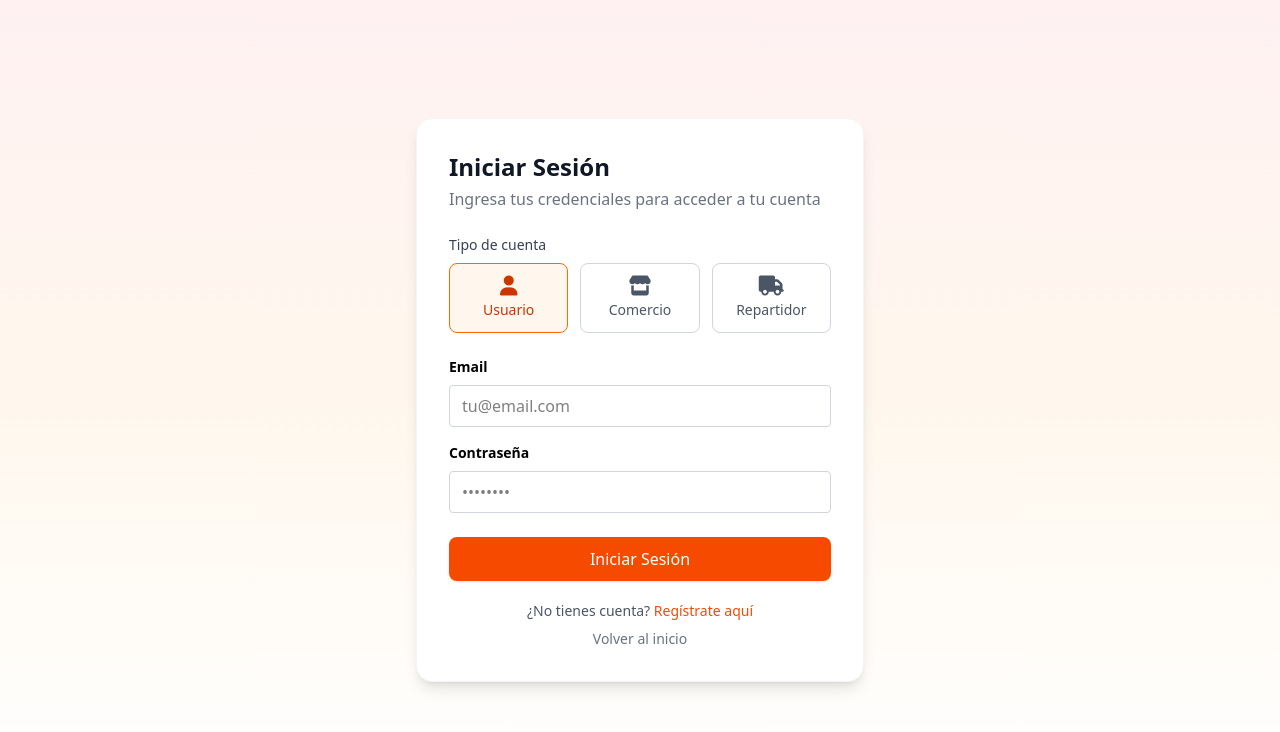
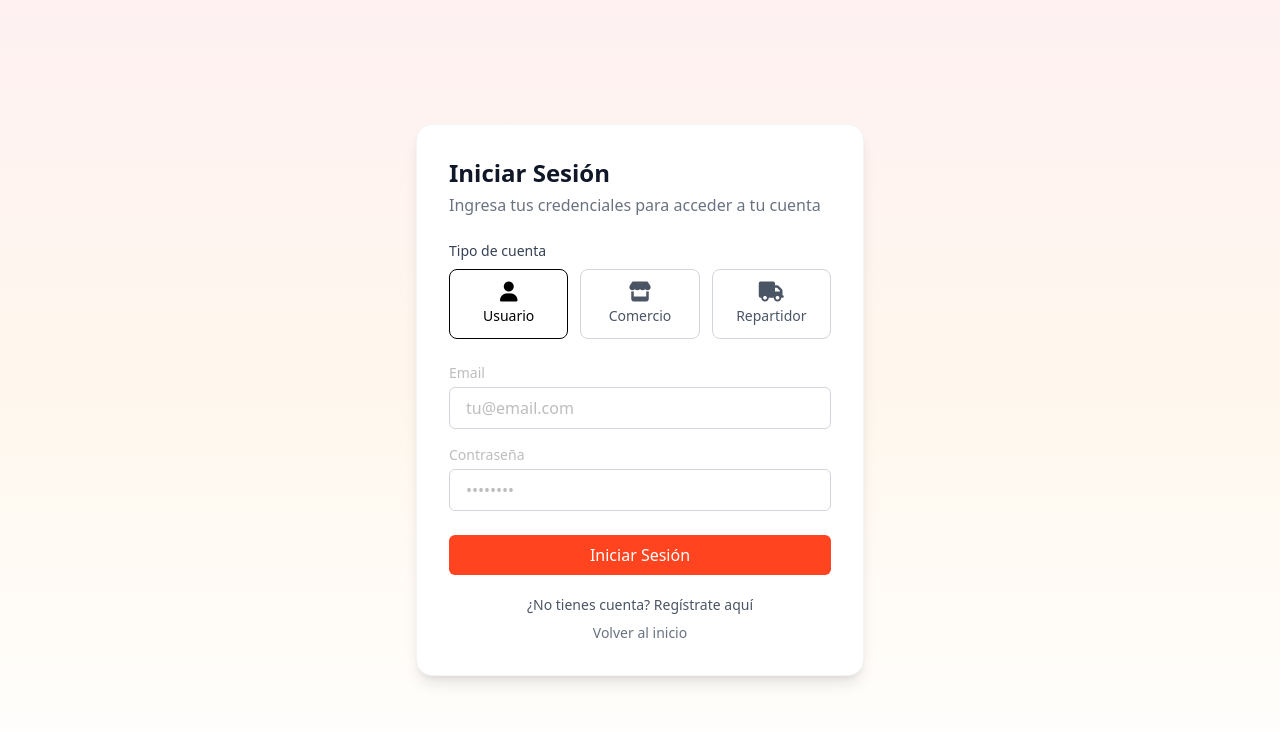
Before and after one commit to LautaroCarnevale/fastmarket-cl, a Vue app: page /login in a window 1280 px wide. Shown: the top 732 px of the page. Built offline with nearby package versions, Linux system fonts and the light colour scheme; no server answers; what @iconify/tailwind4 would draw is missing.

Commit message:
<feat>(ui): cambios en la ui de login + error generales

```diff
--- /dev/null
+++ b/src/components/ui/Button.vue
@@ -0,0 +1,63 @@
+<script setup>
+const props = defineProps({
+    class: { type: String, default: '' },
+    variant: {
+        type: String,
+        default: 'default',
+        validator: v =>
+            ['default', 'secondary', 'outline', 'ghost', 'link', 'danger'].includes(v)
+    },
+    size: {
+        type: String,
+        default: 'md',
+        validator: s => ['xs', 'sm', 'md', 'lg'].includes(s)
+    },
+    disabled: { type: Boolean, default: false },
+    loading: { type: Boolean, default: false },
+    fullWidth: { type: Boolean, default: false },
+    type: { type: String, default: 'button' }
+})
+
+const base = `font-medium rounded-md transition-all duration-200 cursor-pointer
+disabled:cursor-not-allowed flex justify-center items-center gap-2
+focus:outline-none shadow-soft disabled:opacity-60`
+
+// 🎨 Variantes actualizadas al esquema Rappi
+const variants = {
+    default:
+        'bg-naranjaMedio text-blanco hover:bg-naranjaAlto active:bg-naranjaBajo focus-visible:ring-2 focus-visible:ring-naranjaMedio',
+    secondary:
+        'bg-crema text-grisOscuro border border-grisMedio hover:bg-crema/80 active:bg-crema/70',
+    outline:
+        'border-2 border-naranjaMedio text-naranjaMedio hover:bg-naranjaMedio hover:text-blanco transition-colors',
+    ghost:
+        'text-naranjaMedio hover:bg-naranjaMedio/10 active:bg-naranjaMedio/20 transition',
+    link:
+        'text-naranjaMedio underline underline-offset-4 hover:text-naranjaAlto px-0 py-0',
+    danger:
+        'bg-rojoError text--blanco hover:bg-red-600 active:bg-red-700 focus-visible:ring-2 focus-visible:ring-rojoError]'
+}
+
+const sizes = {
+    xs: 'px-3 py-1 text-xs',
+    sm: 'px-4 py-1.5 text-sm',
+    md: 'px-5 py-2 text-base',
+    lg: 'px-6 py-3 text-lg'
+}
+</script>
+
+<template>
+    <button :type="type"
+            :disabled="disabled || loading"
+            :class="[
+                base,
+                variants[variant],
+                sizes[size],
+                fullWidth ? 'w-full' : '',
+                props.class
+            ]">
+        <span v-if="loading"
+              class="animate-spin h-4 w-4 border-2 border-white border-t-transparent rounded-full"></span>
+        <slot />
+    </button>
+</template>
--- /dev/null
+++ b/src/components/ui/Input.vue
@@ -0,0 +1,53 @@
+<script setup>
+import { computed } from 'vue'
+
+const props = defineProps({
+    label: String,
+    type: {
+        type: String,
+        default: 'text'
+    },
+    name: String,
+    placeholder: String,
+    modelValue: [String, Number],
+    errorMessage: String,
+    class: {
+        type: String,
+        default: ''
+    },
+    disabled: {
+        type: Boolean,
+        default: false
+    }
+
+})
+
+const emit = defineEmits(['update:modelValue'])
+
+const inputClass = computed(() => `
+  w-full px-4 py-2 rounded-md border
+  ${props.errorMessage ? 'border-red-500' : 'border-gray-300'}
+  focus:outline-none focus:ring-2 focus:ring-azulBajo
+  text-grisAlto placeholder:text-grisMedio bg-white
+  disabled:opacity-60 disabled:cursor-not-allowed
+  ${props.class}
+`)
+</script>
+
+<template>
+    <div class="flex flex-col gap-1 w-full">
+        <label v-if="label"
+               :for="name"
+               class="text-sm font-medium text-grisMedio">{{ label }}</label>
+        <input :id="name"
+               :name="name"
+               :type="type"
+               :placeholder="placeholder"
+               :disabled="disabled"
+               :class="inputClass"
+               :value="modelValue"
+               @input="emit('update:modelValue', $event.target.value)" />
+        <p v-if="errorMessage"
+           class="text-red-500 text-xs mt-1">{{ errorMessage }}</p>
+    </div>
+</template>
--- a/src/style.css
+++ b/src/style.css
@@ -7,3 +7,27 @@
   background-color: #f5f5f5;
 
 }
+
+@theme {
+    --color-naranjaBajo: #ff6b4a;      /* naranja base principal */
+    --color-naranjaMedio: #ff441f;     /* naranja más intenso (hover) */
+    --color-naranjaAlto: #d83412;      /* naranja oscuro (active) */
+    --color-crema: #fff2ed;            /* fondos claros */
+    --color-grisClaro: #f5f5f5;        /* gris para backgrounds neutros */
+    --color-grisMedio: #bdbdbd;        /* gris medio */
+    --color-grisOscuro: #4b4b4b;       /* gris alto para textos */
+    --color-blanco: #ffffff;
+    --color-rojoError: #e53935;
+    --color-verdeOk: #4caf50;
+
+
+    --font-weight-bold: 700;
+    --font-weight-medium: 500;
+    --font-weight-regular: 400;
+    --font-weight-light: 300;
+
+    --text-title: 2rem;         /* títulos grandes */
+    --text-subtitle: 1.25rem;   /* subtítulos */
+    --text-text: 1rem;          /* texto base */
+    --text-small: 0.875rem;     /* texto pequeño */
+}
--- a/src/views/Login.vue
+++ b/src/views/Login.vue
@@ -3,9 +3,13 @@ import { ref } from "vue";
 import { RouterLink } from "vue-router";
 import { useAuthStore } from "../store/auth";
 import { Form, Field, ErrorMessage } from "vee-validate";
+import { ROLES } from "../constants/roles";
 
-const selectedType = ref("usuario");
-const auth = useAuthStore()
+import Input from "../components/ui/Input.vue";
+import Button from "../components/ui/Button.vue";
+
+const selectedType = ref(ROLES.USER);
+const auth = useAuthStore();
 
 const form = ref({
     email: "",
@@ -13,16 +17,16 @@ const form = ref({
 });
 
 async function onSubmit(values, { setErrors, setFieldError }) {
+    setErrors({});
     try {
         const payload = {
             email: values.email,
             password: values.password,
-            // tipoCuenta: selectedType.value
+            selectedType: selectedType.value,
         };
 
         await auth.login(payload);
     } catch (err) {
-        // erroes generales: ej: "usuario ya existente"
         if (err?.errors && typeof err.errors === "object") {
             setErrors(err.errors);
         } else if (Array.isArray(err?.message)) {
@@ -45,33 +49,33 @@ async function onSubmit(values, { setErrors, setFieldError }) {
     <div class="mb-6">
         <h3 class="text-sm font-medium text-gray-700 mb-2">Tipo de cuenta</h3>
         <div class="grid grid-cols-3 gap-3">
-            <button @click="selectedType = 'usuario'"
+            <button @click="selectedType = ROLES.USER"
                     :class="[
                         'flex flex-col items-center justify-center p-3 border rounded-lg transition-all duration-200 cursor-pointer',
-                        selectedType === 'usuario'
-                            ? 'border-orange-500 bg-orange-50 text-orange-700'
+                        selectedType === ROLES.USER
+                            ? 'border-azulBajo bg-azulBajo/10 text-azulBajo'
                             : 'border-gray-300 hover:border-gray-400 text-gray-600',
                     ]">
                 <i class="fa-solid fa-user text-xl mb-1"></i>
                 <span class="text-sm font-medium">Usuario</span>
             </button>
 
-            <button @click="selectedType = 'comercio'"
+            <button @click="selectedType = ROLES.VENDOR_STAFF"
                     :class="[
                         'flex flex-col items-center justify-center p-3 border rounded-lg transition-all duration-200 cursor-pointer',
-                        selectedType === 'comercio'
-                            ? 'border-orange-500 bg-orange-50 text-orange-700'
+                        selectedType === ROLES.VENDOR_STAFF
+                            ? 'border-azulBajo bg-azulBajo/10 text-azulBajo'
                             : 'border-gray-300 hover:border-gray-400 text-gray-600',
                     ]">
                 <i class="fa-solid fa-store text-xl mb-1"></i>
                 <span class="text-sm font-medium">Comercio</span>
             </button>
 
-            <button @click="selectedType = 'repartidor'"
+            <button @click="selectedType = ROLES.DRIVER"
                     :class="[
                         'flex flex-col items-center justify-center p-3 border rounded-lg transition-all duration-200 cursor-pointer',
-                        selectedType === 'repartidor'
-                            ? 'border-orange-500 bg-orange-50 text-orange-700'
+                        selectedType === ROLES.DRIVER
+                            ? 'border-azulBajo bg-azulBajo/10 text-azulBajo'
                             : 'border-gray-300 hover:border-gray-400 text-gray-600',
                     ]">
                 <i class="fa-solid fa-truck text-xl mb-1"></i>
@@ -82,39 +86,44 @@ async function onSubmit(values, { setErrors, setFieldError }) {
 
     <Form @submit="onSubmit"
           class="flex flex-col gap-4">
-        <div class="flex flex-col">
-            <label class="block text-sm font-semibold mb-2">Email</label>
-            <Field class="w-full border border-gray-300 rounded py-2 px-3"
-                   name="email"
-                   type="email"
-                   placeholder="tu@email.com"
-                   v-model="form.email" />
-            <ErrorMessage name="email"
-                          class="text-red-600 text-xs mt-1" />
-        </div>
+        <Field name="email"
+               v-slot="{ field, errorMessage }">
+            <Input label="Email"
+                     type="email"
+                     placeholder="tu@email.com"
+                     v-model="form.email"
+                     v-bind="field"
+                     :errorMessage="errorMessage" />
+        </Field>
 
-        <div class="flex flex-col">
-            <label class="block text-sm font-semibold mb-2">Contraseña</label>
-            <Field class="w-full border border-gray-300 rounded py-2 px-3"
-                   name="password"
-                   type="password"
-                   placeholder="••••••••"
-                   v-model="form.password" />
-            <ErrorMessage name="password"
-                          class="text-red-600 text-xs mt-1" />
-        </div>
+        <Field name="password"
+               v-slot="{ field, errorMessage }">
+            <Input label="Contraseña"
+                     type="password"
+                     placeholder="••••••••"
+                     v-model="form.password"
+                     v-bind="field"
+                     :errorMessage="errorMessage" />
+        </Field>
 
-        <button type="submit"
-                class="bg-orange-600 hover:bg-orange-700 text-white font-medium py-2.5 rounded-lg mt-2 transition-all duration-200 shadow-sm">
+        <ErrorMessage name="__root__"
+                      class="text-red-600 text-sm" />
+
+        <Button type="submit"
+                  variant="default"
+                  size="md"
+                  :loading="auth.loading"
+                  fullWidth
+                  class="mt-2">
             Iniciar Sesión
-        </button>
+        </Button>
     </Form>
 
     <div class="text-center mt-5 text-sm text-gray-600">
         <p>
             ¿No tienes cuenta?
             <RouterLink to="/register"
-                        class="text-orange-600 font-medium hover:underline">
+                        class="text-azulBajo font-medium hover:underline">
                 Regístrate aquí
             </RouterLink>
         </p>
```
